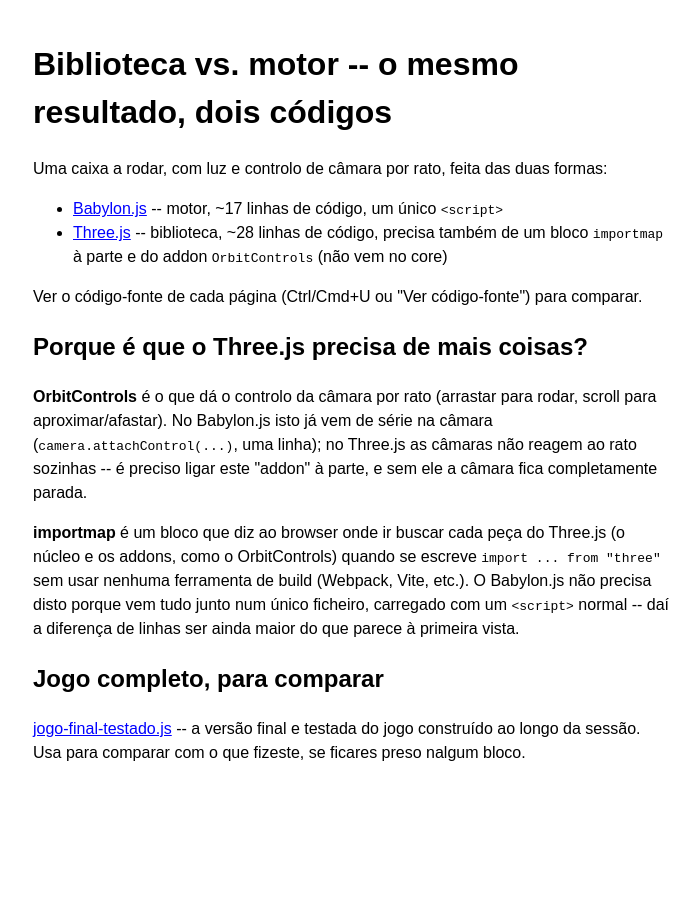
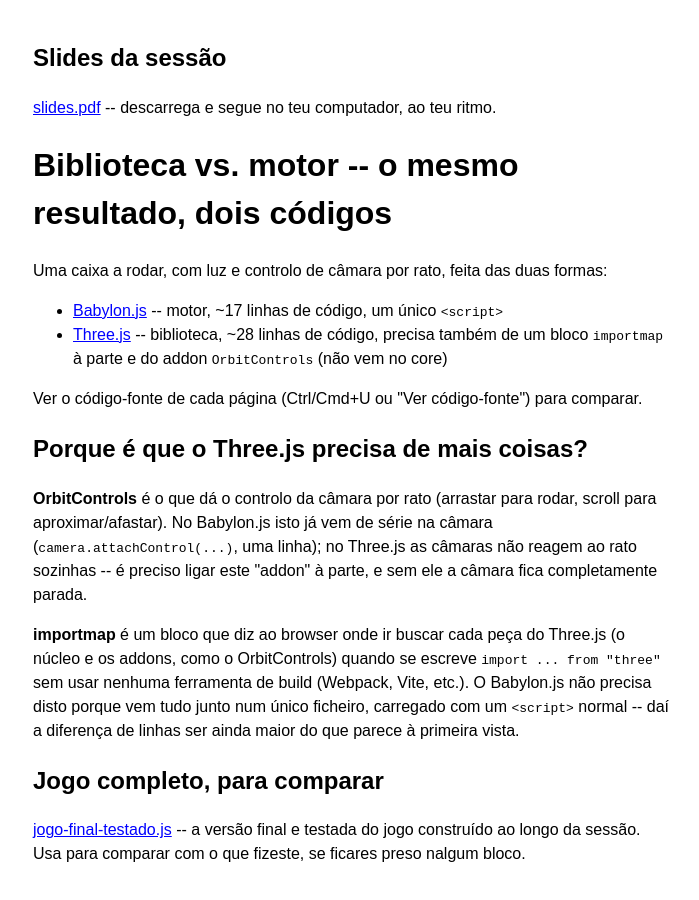
Before and after one commit to HelderPereiraIPB/verao-ciencia-2026-assets, a plain HTML site: page docs/index.html in a window 1280 px wide. Shown: the whole page, without its empty margins (287-986 px from the left). Before the commit the page ends 805 px from the top, so only its background shows below. Drawn offline with Linux system fonts and the light colour scheme.

Commit message:
Adicionar slides.pdf a docs/, para download direto pelos alunos
Referenciado no topo da pagina de indice.

```diff
--- a/docs/index.html
+++ b/docs/index.html
@@ -9,6 +9,9 @@
   </style>
 </head>
 <body>
+  <h2>Slides da sessão</h2>
+  <p><a href="slides.pdf">slides.pdf</a> -- descarrega e segue no teu computador, ao teu ritmo.</p>
+
   <h1>Biblioteca vs. motor -- o mesmo resultado, dois códigos</h1>
   <p>Uma caixa a rodar, com luz e controlo de câmara por rato, feita das duas formas:</p>
   <ul>
```
Also changed, not shown: 1 other file.
